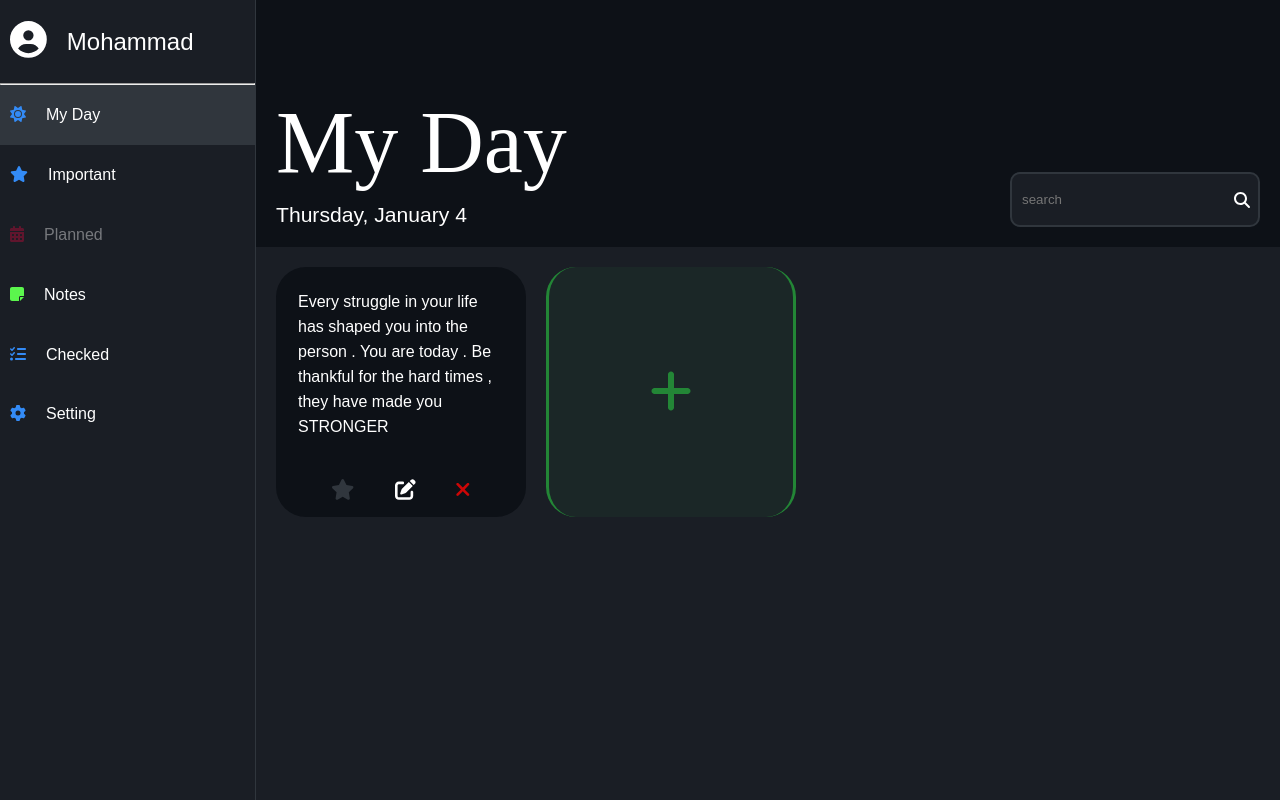
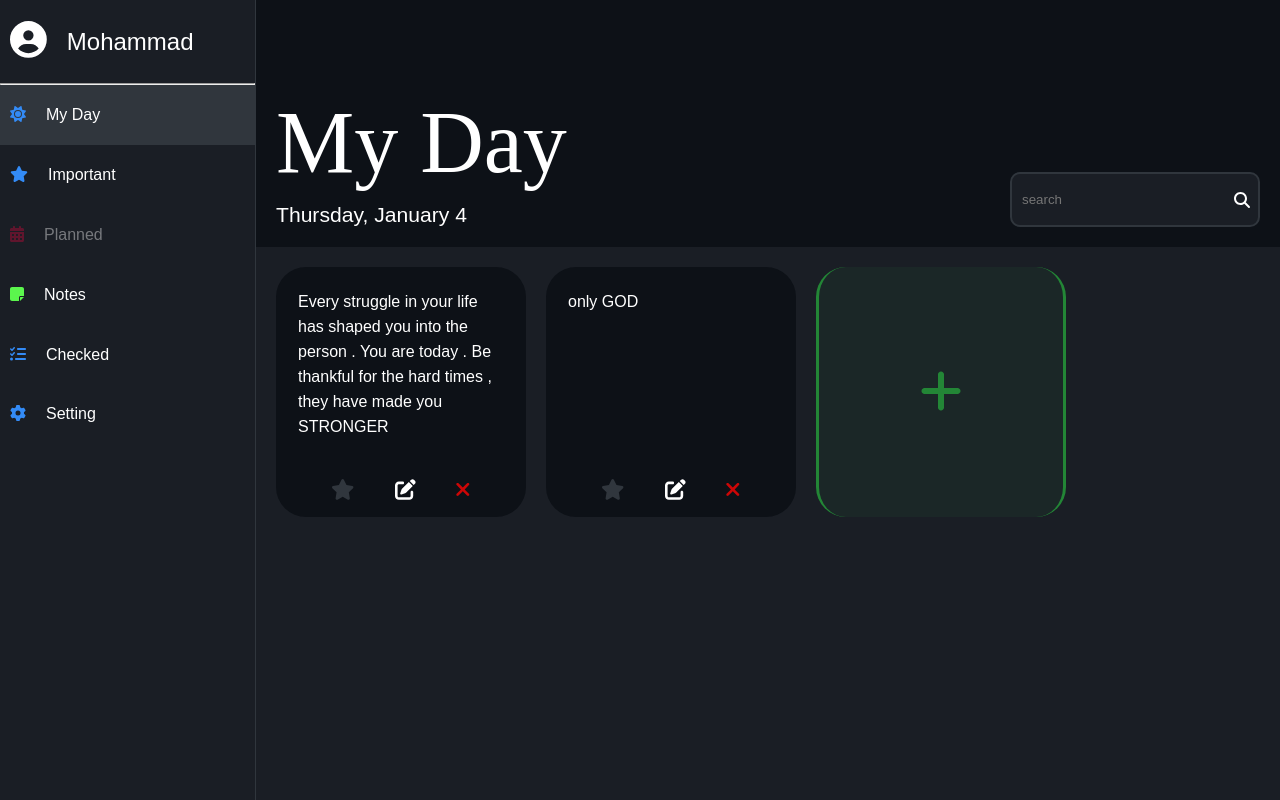
Before and after one commit to MohammadNourizadeh/taskManager2, a React (Vite) app: page /admin/notes in a window 1280 px wide. Built offline with nearby package versions, Linux system fonts and the light colour scheme; data requests are answered from the project's data file.

Commit message:
working on edit option bug

```diff
--- a/db.json
+++ b/db.json
@@ -17,6 +17,11 @@
       "id": "1",
       "text": "Every struggle in your life has shaped you into the person . You are today . Be thankful for the hard times , they have made you STRONGER",
       "important": "no"
+    },
+    {
+      "id": "6c368b98-e757-4bc1-ac6c-a8e9ff96ddbc",
+      "text": "only GOD",
+      "important": "no"
     }
   ]
 }
--- a/src/pages/notesPage/components/noteBox/NoteBox.jsx
+++ b/src/pages/notesPage/components/noteBox/NoteBox.jsx
@@ -29,8 +29,8 @@ export default function NoteBox({ notes, note, onNewList }) {
   };
 
   const handleDiscard = () => {
+    fetch(`http://localhost:8000/notes/${note.id}`).then(res => res.json()).then(data => setInputText(data.text))
     setIsEditingNote(false)
-    setInputText(note.text)
   }
 
   const handleSaveNewNote = () => {
@@ -76,7 +76,7 @@ export default function NoteBox({ notes, note, onNewList }) {
       }
       {isEditingNote ?
         <div className={styles.saveAndDiscardBtnsContainer}>
-          <button className={styles.saveBtn} onClick={handleSaveNewNote}>
+          <button className={styles.saveBtn} onClick={() => inputText !== note.text && handleSaveNewNote()} id={inputText === note.text ? styles.disableSaveBtn : styles.activeSaveBtn}>
             save
           </button>
           <button className={styles.discardBtn} onClick={handleDiscard}>
--- a/src/pages/notesPage/components/noteBox/NoteBox.module.scss
+++ b/src/pages/notesPage/components/noteBox/NoteBox.module.scss
@@ -51,12 +51,18 @@
 
     .saveBtn {
       background-color: mainStyle.$green_accepted_color;
+    }
+    #activeSaveBtn {
       &:hover {
         background-color: rgba(35, 134, 55, 0.835);
       }
       &:active {
         background-color: rgba(35, 134, 55, 0.773);
       }
+    }
+    #disableSaveBtn {
+      opacity: 0.5;
+      cursor: auto;
     }
 
     .discardBtn {
```
